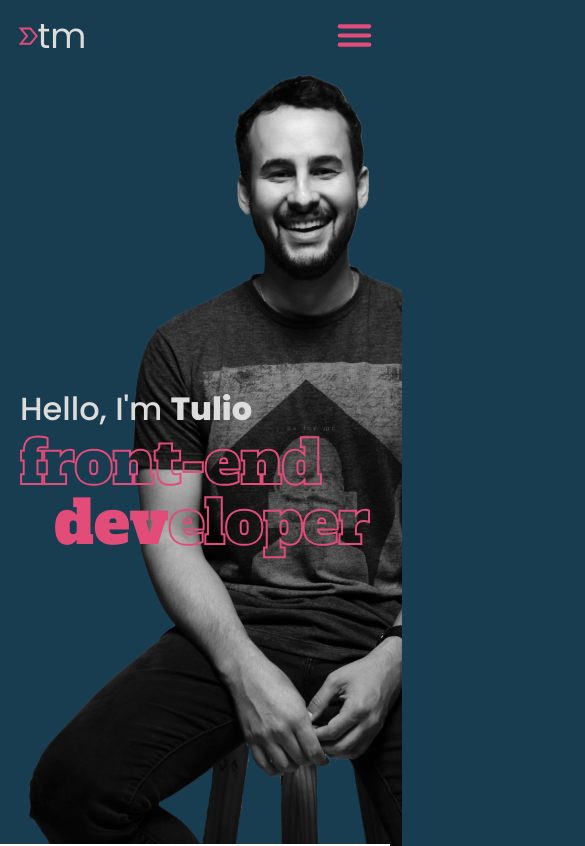
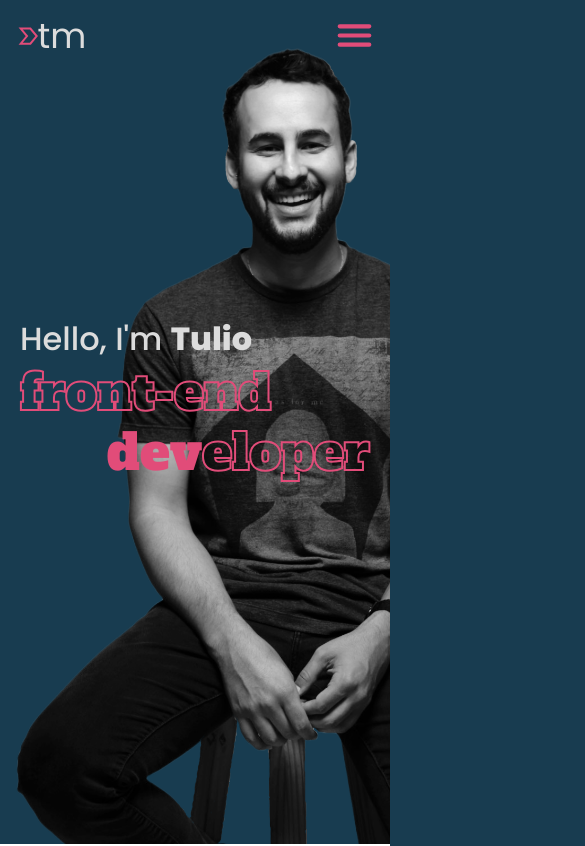
Before and after one commit to t-minini/my-website-v2, a React (Create React App) app: page / in a window 390 px wide. Shown: the top 846 px of the page, 585 px wide, since content can reach past the window. Built offline with nearby package versions, Linux system fonts and the light colour scheme.

Commit message:
:bug: trying to fix bug with photo size

```diff
--- a/src/components/hello/hello.module.css
+++ b/src/components/hello/hello.module.css
@@ -53,10 +53,10 @@ h1:nth-of-type(2) {
 
 .hello__photo img {
   max-height: 90rem;
-  position: relative;
+  position: absolute;
   /* bottom: 61.5rem; */
-  bottom: 61rem;
-  left: 100rem;
+  bottom: 0rem;
+  right: 0rem;
   z-index: 1;
 }
 
@@ -65,7 +65,7 @@ h1:nth-of-type(2) {
 @media (max-width: 1512px) {
   .hello__photo img {
     max-height: 80rem;
-    left: 74rem;
+    right: 10rem;
   }
 }
 
@@ -107,8 +107,8 @@ h1:nth-of-type(2) {
   .hello__photo img {
     max-height: 115rem;
     object-fit: cover;
-    bottom: 67.6rem;
-    left: 0.3rem;
+    /* bottom: 67.6rem; */
+    right: 0;
     object-position: 15rem;
   }
 }
@@ -150,15 +150,15 @@ h1:nth-of-type(2) {
   .hello__photo img {
     max-height: 81rem;
     object-fit: cover;
-    bottom: 53.3rem;
-    left: 50rem;
+    /* bottom: 53.3rem; */
+    right: 1rem;
     object-position: 1rem;
   }
 }
 
 /* iPhone 11 Pro Max / XR 414 x 896  */
 
-@media (max-width: 414px) {
+@media only screen and (max-width: 414px) {
   .hello_container {
     /* padding: 2rem; */
     padding: 0 2rem;
@@ -190,8 +190,8 @@ h1:nth-of-type(2) {
   .hello__photo img {
     max-height: 87rem;
     right: 1em;
-    bottom: 53.3rem;
-    left: -18.5rem;
+    /* bottom: 53.3rem; */
+    right: 0;
     object-position: 17rem 3rem;
   }
 }
@@ -202,7 +202,7 @@ h1:nth-of-type(2) {
   /* hello, I'm Tulio  */
 
   .hello__phrase h2 {
-    /* margin-top: 90%; */
+    margin-top: 70%;
     font-size: 3.2rem;
   }
 
@@ -213,11 +213,11 @@ h1:nth-of-type(2) {
   /* front-end & developer  */
   .hello__phrase h1:nth-of-type(1),
   h1:nth-of-type(2) {
-    font-size: 6rem;
+    font-size: 5rem;
   }
 
   .hello__phrase h1:nth-of-type(2) span {
-    font-size: 6rem;
+    font-size: 5rem;
   }
 
   .hello__photo img {
```
